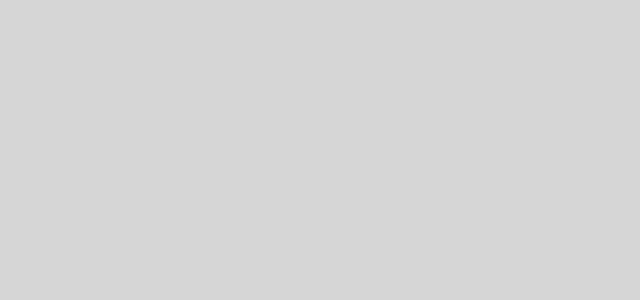
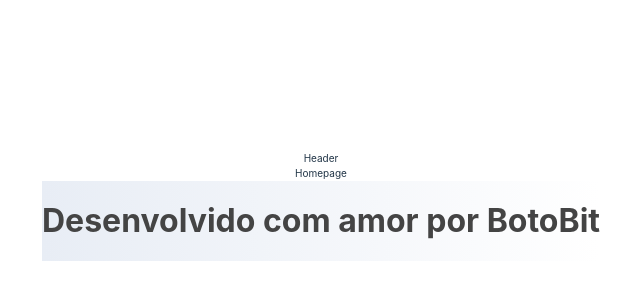
Before and after one commit to orvituhgo/avanti-movies, a React (Vite) app: page / in a window 1280 px wide. Shown: the part 194-494 px from the top of the page, without its empty margins (319-959 px from the left). Built offline with nearby package versions, Linux system fonts and the light colour scheme.

Commit message:
hotfix globalstyles

```diff
--- a/src/App.tsx
+++ b/src/App.tsx
@@ -12,13 +12,12 @@
 function App() {
   return (
     <Router>
-      <GlobalStyles>
-        <Header />
-        <Main>
-          <AllRoutes />
-        </Main>
-        <Footer />
-      </GlobalStyles>
+      <GlobalStyles />
+      <Header />
+      <Main>
+        <AllRoutes />
+      </Main>
+      <Footer />
     </Router>
   );
 }
--- a/src/configs/colors.ts
+++ b/src/configs/colors.ts
@@ -1,6 +1,6 @@
 export const colors = {
-  primary: "#000",
-  secundary: "#FFF",
+  primary: "#7000FF",
+  secundary: "#FF00C7",
   background: "#D6D6D6",
   text: "#101010",
 };
--- a/src/pages/Homepage/styled.js
+++ b/src/pages/Homepage/styled.js
@@ -1,4 +1,3 @@
 import styled from "styled-components";
 
-export const div = styled.div`
-`
+export const div = styled.div``;
--- a/src/styles/GlobalStyles.ts
+++ b/src/styles/GlobalStyles.ts
@@ -2,7 +2,6 @@
 import { colors } from "../configs/colors";
 
 const GlobalStyle = createGlobalStyle`
-  @import url('https://fonts.googleapis.com/css2?family=Open+Sans:ital,wght@0,300;0,400;0,500;0,600;0,700;0,800;1,300;1,400;1,500;1,600;1,700;1,800&display=swap');
 
     *,
     *:before,
@@ -21,7 +20,7 @@
     }
 
     body {
-      background-color: ${colors.background};
+      background: radial-gradient(0%, #FF00C7, 100%, #7000FF)
     }
 
     a,
```
Also changed, not shown: package.json (+6 -6 lines), src/main.tsx (+7 -7 lines), 1 other file (tests, documents, lock files or other folders).
